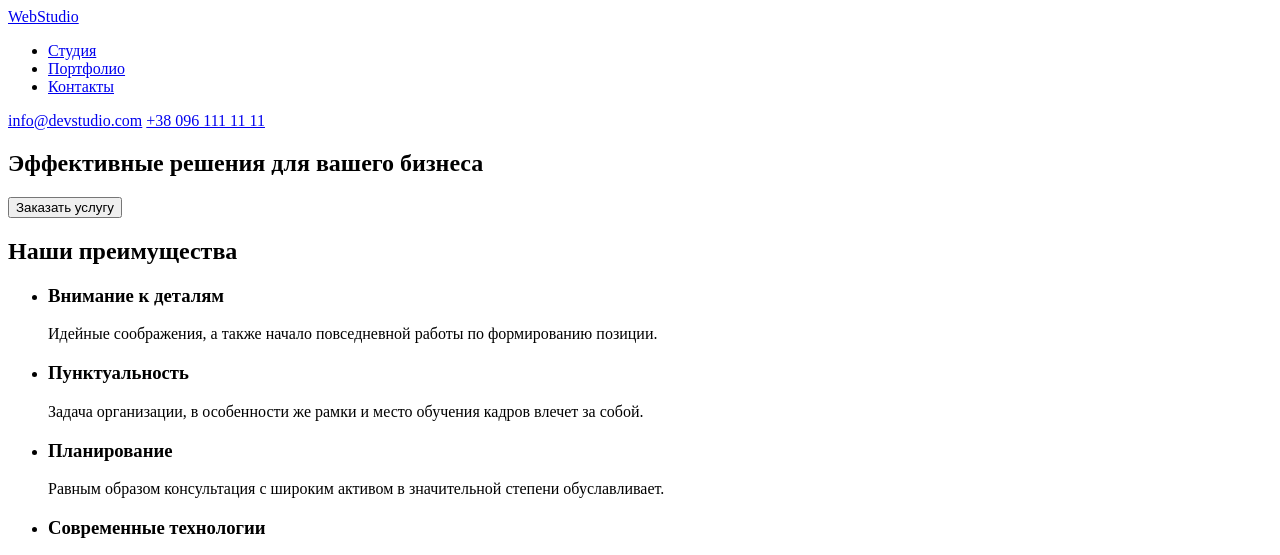
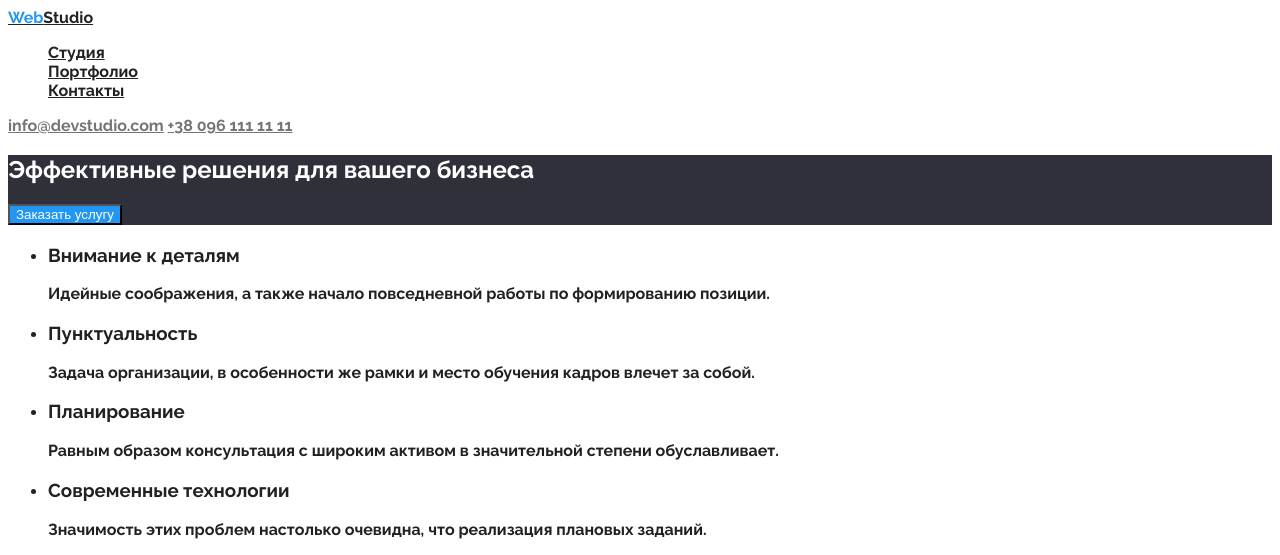
Before and after one commit to msselizabeth/goit-markup-hw-02, a plain HTML site: page index.html in a window 1280 px wide. Shown: the top 555 px of the page. Drawn offline with Linux system fonts and the light colour scheme.

Commit message:
Styles update

```diff
--- a/css/styles.css
+++ b/css/styles.css
@@ -0,0 +1,35 @@
+
+:root {
+    --color-primary: #212121 ;
+    --color-active: #2196f3;
+    --color-secondary: #757575;
+    --background-color-primary: #fff;
+    --font-family-primary: 'Roboto', sans-serif;
+    --font-family-logo: 'Raleway', sans-serif;
+}
+
+body { font-family: var(--font-family-primary);
+ font-family: var(--font-family-logo);
+ color: var(--color-primary);
+ background-color: var(--background-color-primary);
+}
+
+/* Шапка  */
+   .logo {color: var(--color-primary);
+    font-family: var(--font-family-logo);}
+
+    .logo-word { color: var(--color-active);}
+
+    .menu-item { color: transparent;}
+    .menu-link { color: var(--color-primary);}
+    .menu-link:hover {color: var(--color-active); }
+
+    .menu-contacts { color: var(--color-secondary);}
+    .menu-contacts:hover {color: var(--color-active);}
+
+    /* Кнопка */
+.background-button { background-color: #2f303a;}
+.title-button { color: #fff;}
+.button-main {color: #fff;
+    background-color: #2196f3; }
+.button-main:hover {visibility: hidden;}
--- a/index.html
+++ b/index.html
@@ -6,35 +6,44 @@
     <meta name="viewport" content="width=device-width, initial-scale=1.0">
     <title>Студия</title>
     <link rel="stylesheet" href="./css/styles.css">
+    <link rel="preconnect" href="https://fonts.googleapis.com">
+    <link rel="preconnect" href="https://fonts.gstatic.com" crossorigin>
+    <link href="https://fonts.googleapis.com/css2?family=Raleway:wght@700&family=Roboto:wght@400;500;700;900&display=swap" rel="stylesheet">
 </head>
 <body>
     <!--Шапка-->
-    <header>
+    <header class="header">
 
        <nav>
-             <a href="./index.html">WebStudio</a>
-         <ul>
-             <li><a href="./index.html">Студия</a></li>
-             <li><a href="./portfolio.html">Портфолио</a></li>
-             <li><a href="#">Контакты</a></li>
+             <a class="logo" href="./index.html"><span class="logo-word">Web</span>Studio</a>
+         <ul class="menu">
+             <li class="menu-item">
+                <a class="menu-link" href="./index.html">Студия</a>
+            </li>
+             <li class="menu-item">
+                <a class="menu-link" href="./portfolio.html">Портфолио</a>
+            </li>
+             <li class="menu-item">
+                <a class="menu-link" href="#">Контакты</a>
+            </li>
          </ul>
        </nav>
 
-        <a href="mailto:info@devstudio.com">info@devstudio.com</a>
-        <a href="tel:+380961111111">+38 096 111 11 11</a>
+        <a class="menu-contacts" href="mailto:info@devstudio.com">info@devstudio.com</a>
+        <a class="menu-contacts" href="tel:+380961111111">+38 096 111 11 11</a>
 
     </header>
 
     <!--Главный контент-->
     <main>
         <!--Кнопка-->
-        <section>
-            <h1>Эффективные решения для вашего бизнеса</h1>
-            <button type="button">Заказать услугу</button>
+        <section class="background-button">
+            <h1 class="title-button">Эффективные решения для вашего бизнеса</h1>
+            <button type="button" class="button-main">Заказать услугу</button>
         </section>
         <!--Преимущества-->
         <section>
-            <h2>Наши преимущества</h2>
+            <h2 hidden>Наши преимущества</h2>
             <ul>
                 <li>
                     <h3>Внимание к деталям</h3>
```
Also changed, not shown: portfolio.html (+21 -10 lines).
